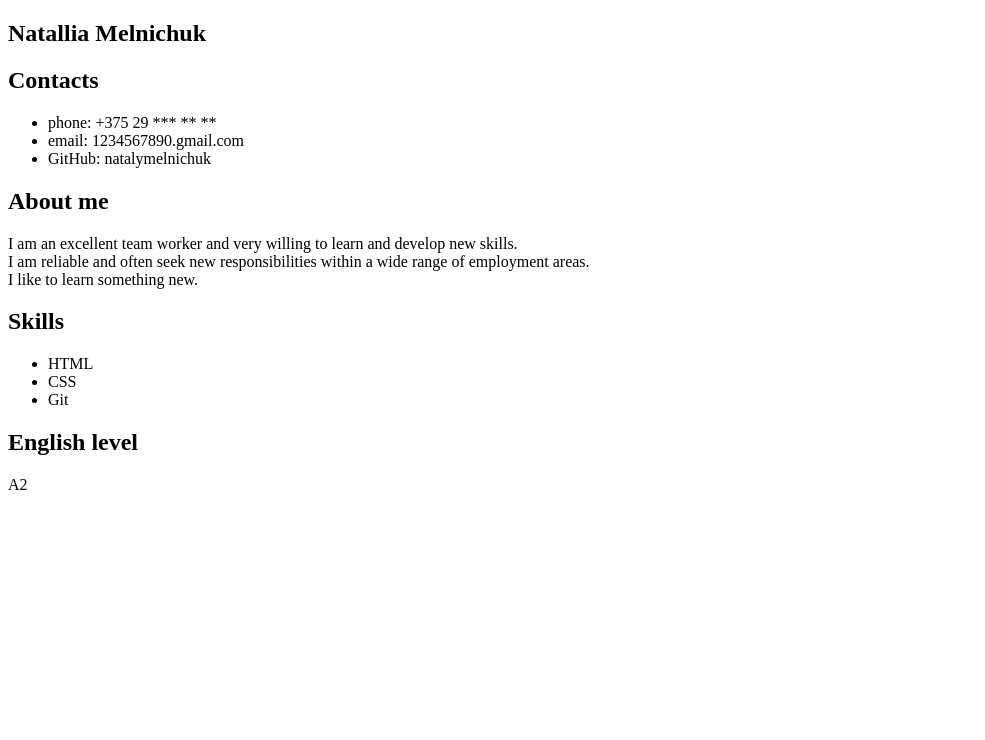
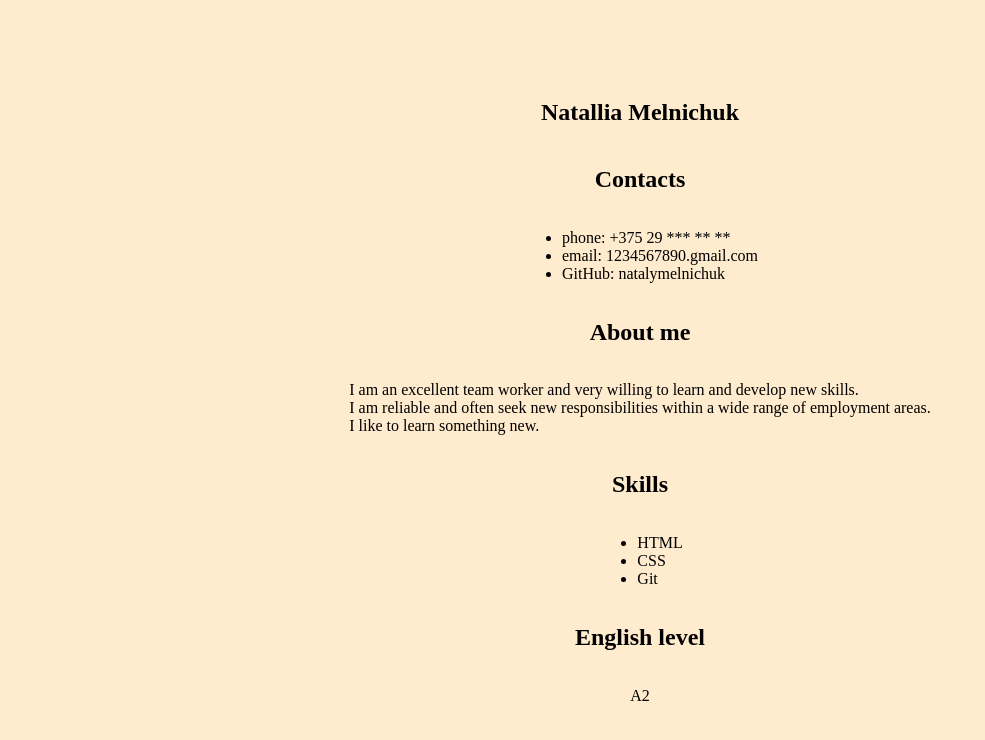
Before and after one commit to natalymelnichuk/rsschool-cv, a plain HTML site: page index.html in a window 1280 px wide. Shown: the whole page, without its empty margins (0-985 px from the left). Drawn offline with Linux system fonts and the light colour scheme.

Commit message:
docs: final version

```diff
--- a/index.html
+++ b/index.html
@@ -3,6 +3,7 @@
 <head>
     <meta charset="UTF-8">
     <title>CV</title>
+    <link href="style.css" rel="stylesheet">
 </head>
 <body>
     <h2>Natallia Melnichuk </h2>
--- a/style.css
+++ b/style.css
@@ -1,7 +1,10 @@
 body {
+    margin: 0;
+    padding: 0;
     display: flex;
     flex-direction: column;
     justify-content: center;
     align-items: center;
     background-color: blanchedalmond;
+    height: 100vh;
 }
```
